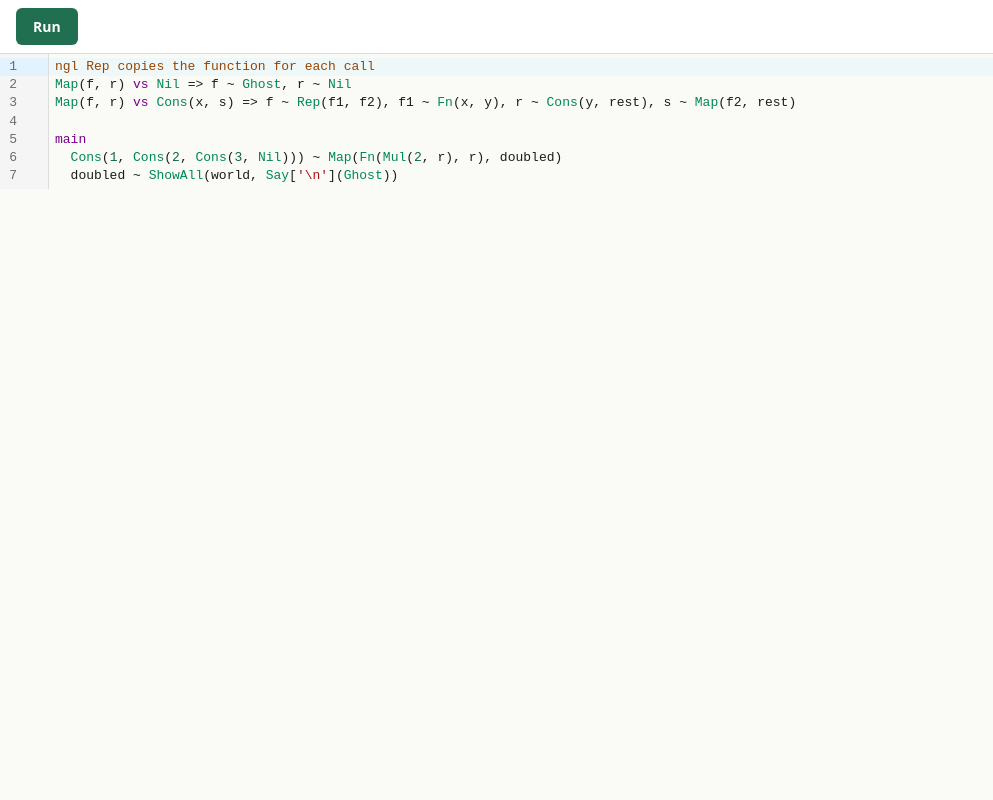
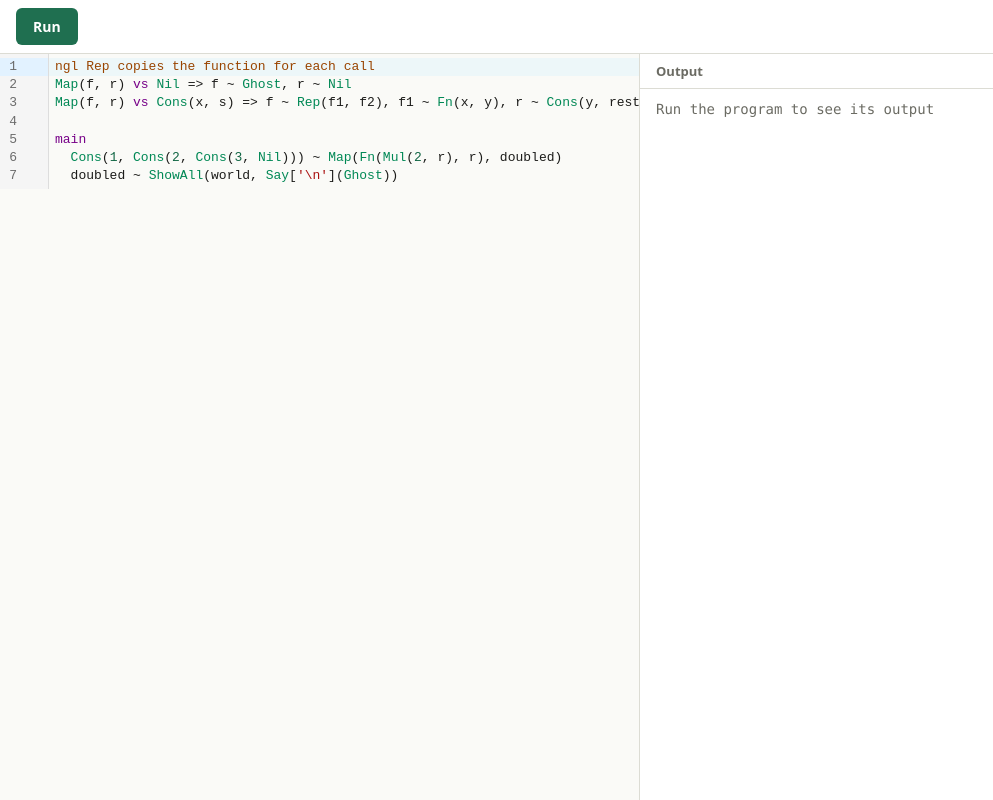
Before and after one commit to chad-pl/playground, a React (Vite) app: page / in a window 1280 px wide. Shown: the whole page, without its empty margins (0-993 px from the left). Built offline with nearby package versions, Linux system fonts and the light colour scheme.

Commit message:
Output view

```diff
--- /dev/null
+++ b/src/components/console/Console.css
@@ -0,0 +1,33 @@
+.console {
+  display: flex;
+  flex-direction: column;
+  min-height: 0;
+  background: var(--surface);
+}
+
+.console__title {
+  padding: var(--space-2) var(--space-4);
+  font-size: var(--text-sm);
+  font-weight: 600;
+  color: var(--text-muted);
+  border-bottom: 1px solid var(--border);
+}
+
+.console__body {
+  flex: 1;
+  overflow: auto;
+  padding: var(--space-3) var(--space-4);
+  font-family: var(--font-mono);
+  font-size: var(--text-md);
+  white-space: pre-wrap;
+  overflow-wrap: anywhere;
+}
+
+.console__placeholder {
+  color: var(--text-muted);
+}
+
+.console__error {
+  display: block;
+  color: var(--danger);
+}
--- /dev/null
+++ b/src/components/console/Console.tsx
@@ -0,0 +1,26 @@
+import type { RunResult } from '../../engine/runtime'
+import './Console.css'
+
+interface ConsoleProps {
+  result: RunResult | null
+}
+
+export function Console({ result }: ConsoleProps) {
+  const isEmpty = !result || (!result.output && !result.error)
+
+  return (
+    <section className="console" aria-label="Program output">
+      <h2 className="console__title">Output</h2>
+      <pre className="console__body" aria-live="polite">
+        {isEmpty ? (
+          <span className="console__placeholder">{result ? 'No output' : 'Run the program to see its output'}</span>
+        ) : (
+          <>
+            {result.output}
+            {result.error && <span className="console__error">{result.error}</span>}
+          </>
+        )}
+      </pre>
+    </section>
+  )
+}
--- a/src/index.css
+++ b/src/index.css
@@ -8,6 +8,7 @@
   --accent: #1f6f50;
   --accent-hover: #185a41;
   --accent-contrast: #ffffff;
+  --danger: #b3261e;
 
   --space-1: 4px;
   --space-2: 8px;
@@ -16,6 +17,8 @@
 
   --text-sm: 13px;
   --text-md: 14px;
+
+  --font-mono: ui-monospace, 'Cascadia Code', Consolas, monospace;
 
   --radius: 6px;
   --transition: 150ms ease;
--- a/src/views/PlaygroundView.css
+++ b/src/views/PlaygroundView.css
@@ -1,5 +1,29 @@
 .playground {
   display: flex;
   flex-direction: column;
-  min-height: 100vh;
+  height: 100vh;
 }
+
+.playground__workspace {
+  flex: 1;
+  display: grid;
+  grid-template-columns: 1fr 1fr;
+  min-height: 0;
+}
+
+.playground__editor {
+  overflow: auto;
+  border-right: 1px solid var(--border);
+}
+
+@media (max-width: 768px) {
+  .playground__workspace {
+    grid-template-columns: 1fr;
+    grid-template-rows: 1fr 1fr;
+  }
+
+  .playground__editor {
+    border-right: none;
+    border-bottom: 1px solid var(--border);
+  }
+}
--- a/src/views/PlaygroundView.tsx
+++ b/src/views/PlaygroundView.tsx
@@ -1,6 +1,7 @@
-import { useEffect, useState } from 'react'
+import { useMemo, useState } from 'react'
 import { MAP_SAMPLE } from '../data/samples'
-import { ChadEditor } from '../components/editor/ChadEditor'
+import { ChadEditor, type ChadDiagnostic } from '../components/editor/ChadEditor'
+import { Console } from '../components/console/Console'
 import { Toolbar } from '../components/toolbar/Toolbar'
 import { useChadRunner } from '../hooks/useChadRunner'
 import './PlaygroundView.css'
@@ -9,15 +10,21 @@ export function PlaygroundView() {
   const [source, setSource] = useState(MAP_SAMPLE)
   const { result, isRunning, run } = useChadRunner()
 
-  // temp
-  useEffect(() => {
-    if (result) console.log(result)
-  }, [result])
+  // line 0 = no location, negative = prelude; none map to the editor (for now)
+  const diagnostics = useMemo<ChadDiagnostic[]>(
+    () => (result?.error && result.line > 0 ? [{ line: result.line, message: result.error }] : []),
+    [result],
+  )
 
   return (
     <main className="playground">
       <Toolbar isRunning={isRunning} onRun={() => run(source)} />
-      <ChadEditor value={source} onChange={setSource} />
+      <div className="playground__workspace">
+        <div className="playground__editor">
+          <ChadEditor value={source} onChange={setSource} diagnostics={diagnostics} />
+        </div>
+        <Console result={result} />
+      </div>
     </main>
   )
 }
```
